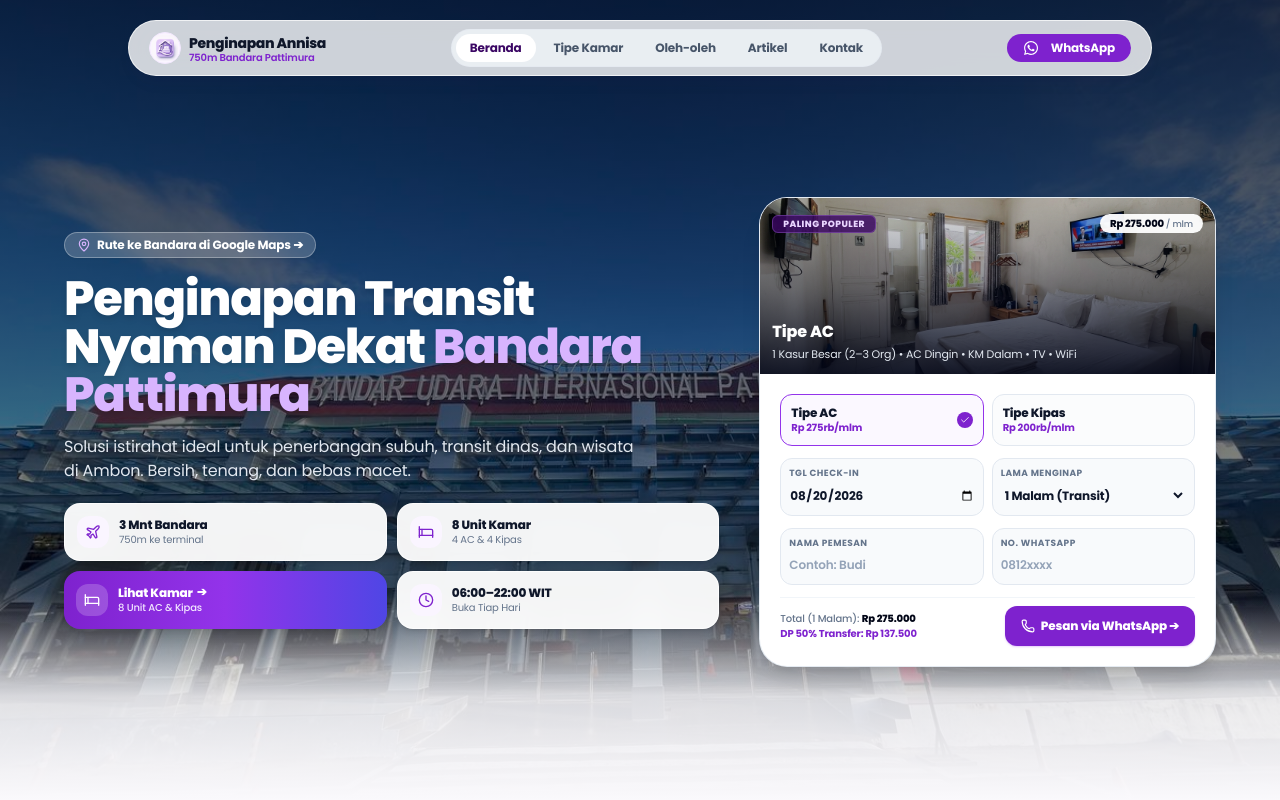
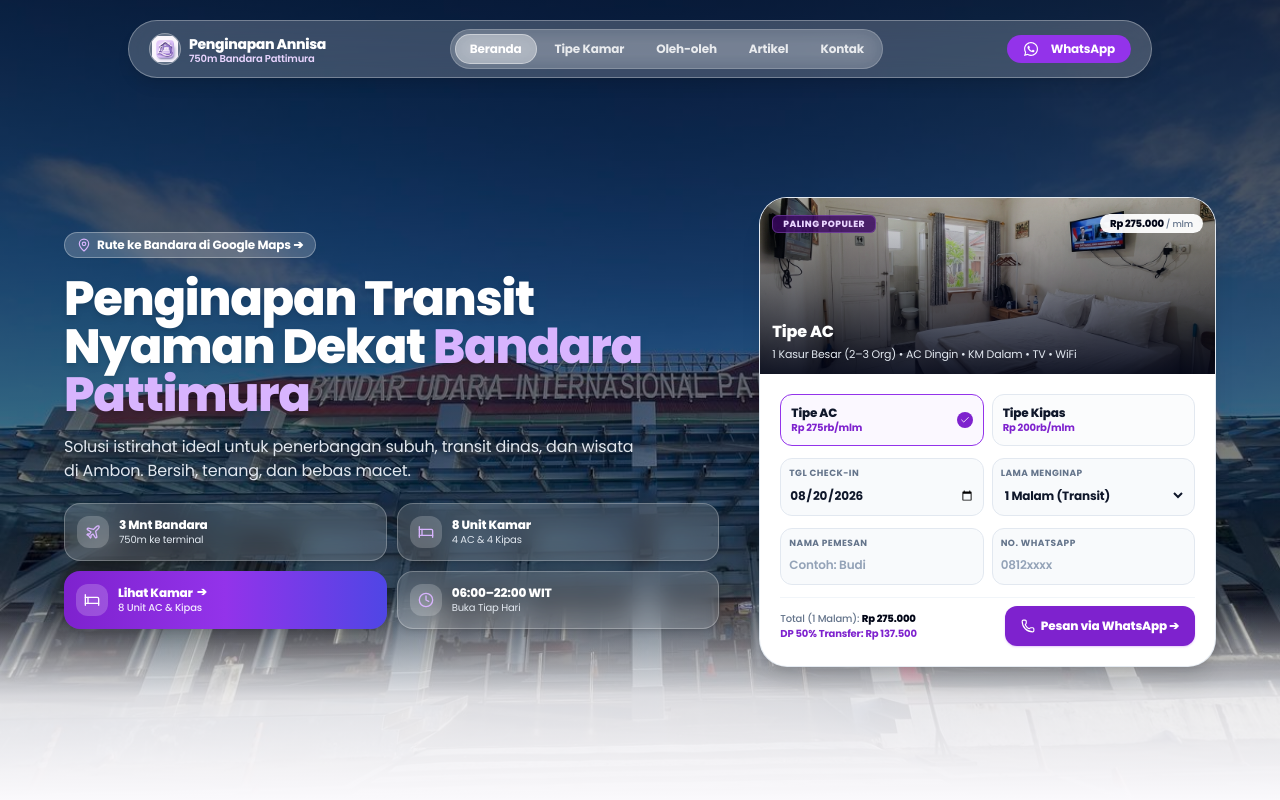
Before and after one commit to ilsetiawan1/penginapan-annisa, a Next.js app in the folder apps/web/: page / in a window 1280 px wide. Shown: the top 800 px of the page. Built offline with nearby package versions, Linux system fonts and the light colour scheme.

Commit message:
style: apply clean transparent frosted glass blur to navbar and hero mini cards

```diff
--- a/apps/web/src/components/layout/navbar.tsx
+++ b/apps/web/src/components/layout/navbar.tsx
@@ -23,15 +23,15 @@ export function Navbar() {
 
   return (
     <div className="fixed top-3 sm:top-5 inset-x-0 z-50 flex flex-col items-center px-3 sm:px-4 pointer-events-none">
-      {/* Floating Capsule Header (Frosted White Glassmorphism) */}
-      <header className="w-full max-w-5xl rounded-full px-3 sm:px-5 py-2 flex items-center justify-between pointer-events-auto bg-white/80 backdrop-blur-xl border border-white/70 shadow-lg shadow-purple-950/5 transition-all duration-300">
+      {/* Floating Capsule Header (Clean Transparent Blur Glassmorphism) */}
+      <header className="w-full max-w-5xl rounded-full px-3 sm:px-5 py-2 flex items-center justify-between pointer-events-auto bg-white/20 backdrop-blur-xl border border-white/30 shadow-lg shadow-black/10 transition-all duration-300">
         {/* Brand Logo & Name */}
         <Link
           href="/"
           onClick={() => setIsMobileMenuOpen(false)}
           className="flex items-center gap-2 group shrink-0"
         >
-          <div className="relative w-8 h-8 rounded-full overflow-hidden bg-purple-50 border border-purple-100 flex items-center justify-center shrink-0 shadow-2xs">
+          <div className="relative w-8 h-8 rounded-full overflow-hidden bg-white/20 border border-white/30 flex items-center justify-center shrink-0 shadow-2xs">
             <Image
               src="/logo-penginapan-annisa.png"
               alt="Logo Penginapan Annisa"
@@ -41,17 +41,17 @@ export function Navbar() {
             />
           </div>
           <div>
-            <span className="font-extrabold text-xs sm:text-sm text-slate-900 tracking-tight block leading-tight group-hover:text-purple-700 transition">
+            <span className="font-extrabold text-xs sm:text-sm text-white tracking-tight block leading-tight group-hover:text-purple-200 transition">
               Penginapan Annisa
             </span>
-            <span className="text-[10px] text-purple-700 font-semibold block leading-none">
+            <span className="text-[10px] text-purple-200 font-semibold block leading-none">
               750m Bandara Pattimura
             </span>
           </div>
         </Link>
 
         {/* Desktop Center Navigation */}
-        <nav className="hidden md:flex items-center gap-1 bg-slate-100/80 p-1 rounded-full border border-slate-200/50 backdrop-blur-xs">
+        <nav className="hidden md:flex items-center gap-1 bg-white/15 p-1 rounded-full border border-white/20 backdrop-blur-md">
           {navLinks.map((link) => {
             const isActive = pathname === link.href;
             return (
@@ -60,8 +60,8 @@ export function Navbar() {
                 href={link.href}
                 className={`px-3.5 py-1.5 rounded-full text-xs font-bold transition-all ${
                   isActive
-                    ? "bg-white text-purple-950 shadow-xs"
-                    : "text-slate-600 hover:text-slate-950 hover:bg-white/60"
+                    ? "bg-white/35 backdrop-blur-md text-white border border-white/40 shadow-xs"
+                    : "text-white/85 hover:text-white hover:bg-white/20"
                 }`}
               >
                 {link.label}
@@ -77,7 +77,7 @@ export function Navbar() {
             asChild
             variant="primary"
             size="sm"
-            className="rounded-full w-8 h-8 sm:w-auto sm:h-auto p-0 sm:px-4 sm:py-1.5 text-xs font-bold bg-purple-700 hover:bg-purple-800 text-white shadow-xs flex items-center justify-center shrink-0 transition"
+            className="rounded-full w-8 h-8 sm:w-auto sm:h-auto p-0 sm:px-4 sm:py-1.5 text-xs font-bold bg-purple-600 hover:bg-purple-700 text-white shadow-xs flex items-center justify-center shrink-0 transition"
             title="Chat WhatsApp Resmi"
           >
             <a
@@ -94,11 +94,11 @@ export function Navbar() {
           <button
             type="button"
             onClick={() => setIsMobileMenuOpen(!isMobileMenuOpen)}
-            className="md:hidden w-8 h-8 rounded-full bg-slate-100 hover:bg-slate-200 text-slate-800 flex items-center justify-center border border-slate-200/80 transition-colors cursor-pointer"
+            className="md:hidden w-8 h-8 rounded-full bg-white/20 hover:bg-white/30 text-white flex items-center justify-center border border-white/30 transition-colors cursor-pointer"
             aria-label="Toggle Menu"
           >
             {isMobileMenuOpen ? (
-              <X className="w-4 h-4 text-purple-700" />
+              <X className="w-4 h-4 text-white" />
             ) : (
               <Menu className="w-4 h-4" />
             )}
--- a/apps/web/src/features/public/home/components/hero-section.tsx
+++ b/apps/web/src/features/public/home/components/hero-section.tsx
@@ -46,23 +46,23 @@ export function HeroSection() {
 
           {/* 4 Quick Info Cards (2x2 Grid) */}
           <div className="grid grid-cols-2 gap-2.5 pt-1 pb-1">
-            <div className="flex items-center gap-2.5 p-2.5 sm:p-3 bg-white/95 backdrop-blur-md rounded-2xl border border-white/80 shadow-md">
-              <div className="w-8 h-8 rounded-xl bg-purple-50 text-purple-700 flex items-center justify-center shrink-0">
+            <div className="flex items-center gap-2.5 p-2.5 sm:p-3 bg-white/15 backdrop-blur-md rounded-2xl border border-white/25 shadow-md">
+              <div className="w-8 h-8 rounded-xl bg-white/20 text-purple-300 flex items-center justify-center shrink-0">
                 <Plane className="w-4 h-4" />
               </div>
               <div>
-                <p className="font-extrabold text-xs text-slate-900 leading-tight">3 Mnt Bandara</p>
-                <p className="text-[10px] text-slate-500">750m ke terminal</p>
+                <p className="font-extrabold text-xs text-white leading-tight">3 Mnt Bandara</p>
+                <p className="text-[10px] text-slate-200">750m ke terminal</p>
               </div>
             </div>
 
-            <div className="flex items-center gap-2.5 p-2.5 sm:p-3 bg-white/95 backdrop-blur-md rounded-2xl border border-white/80 shadow-md">
-              <div className="w-8 h-8 rounded-xl bg-purple-50 text-purple-700 flex items-center justify-center shrink-0">
+            <div className="flex items-center gap-2.5 p-2.5 sm:p-3 bg-white/15 backdrop-blur-md rounded-2xl border border-white/25 shadow-md">
+              <div className="w-8 h-8 rounded-xl bg-white/20 text-purple-300 flex items-center justify-center shrink-0">
                 <Bed className="w-4 h-4" />
               </div>
               <div>
-                <p className="font-extrabold text-xs text-slate-900 leading-tight">8 Unit Kamar</p>
-                <p className="text-[10px] text-slate-500">4 AC &amp; 4 Kipas</p>
+                <p className="font-extrabold text-xs text-white leading-tight">8 Unit Kamar</p>
+                <p className="text-[10px] text-slate-200">4 AC &amp; 4 Kipas</p>
               </div>
             </div>
 
@@ -82,13 +82,13 @@ export function HeroSection() {
               </div>
             </Link>
 
-            <div className="flex items-center gap-2.5 p-2.5 sm:p-3 bg-white/95 backdrop-blur-md rounded-2xl border border-white/80 shadow-md">
-              <div className="w-8 h-8 rounded-xl bg-purple-50 text-purple-700 flex items-center justify-center shrink-0">
+            <div className="flex items-center gap-2.5 p-2.5 sm:p-3 bg-white/15 backdrop-blur-md rounded-2xl border border-white/25 shadow-md">
+              <div className="w-8 h-8 rounded-xl bg-white/20 text-purple-300 flex items-center justify-center shrink-0">
                 <Clock className="w-4 h-4" />
               </div>
               <div>
-                <p className="font-extrabold text-xs text-slate-900 leading-tight">06:00–22:00 WIT</p>
-                <p className="text-[10px] text-slate-500">Buka Tiap Hari</p>
+                <p className="font-extrabold text-xs text-white leading-tight">06:00–22:00 WIT</p>
+                <p className="text-[10px] text-slate-200">Buka Tiap Hari</p>
               </div>
             </div>
           </div>
```
